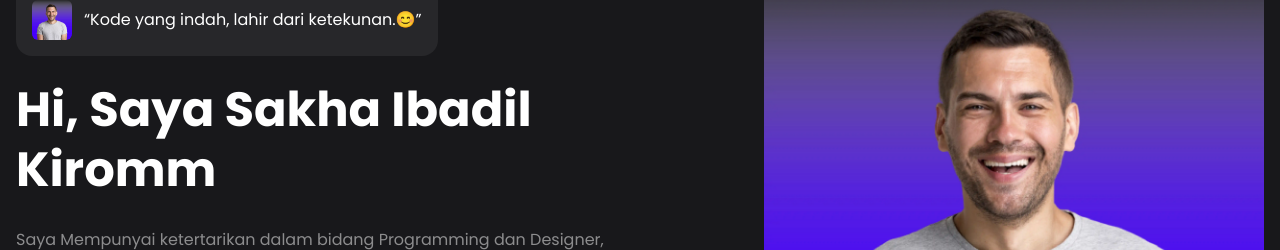
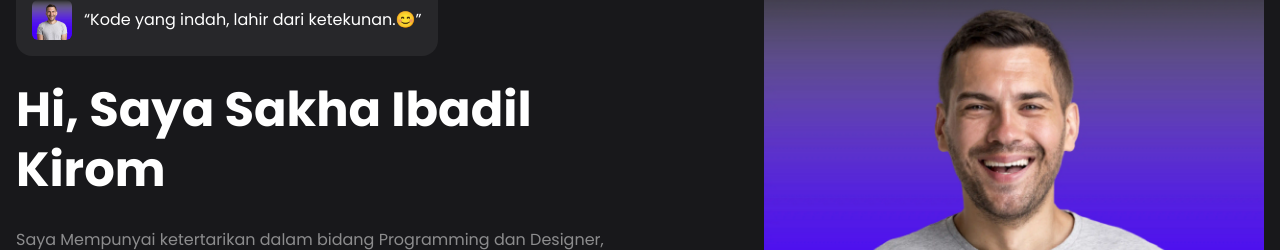
Before and after one commit to Sakhaika/MyPortofolioWebsite, a React (Vite) app: page / in a window 1280 px wide. Shown: the part 198-448 px from the top of the page. Built offline with nearby package versions, Linux system fonts and the light colour scheme.

Commit message:
fix: correct name spelling in header of App component

```diff
--- a/src/App.jsx
+++ b/src/App.jsx
@@ -15,7 +15,7 @@ function App() {
             <q>Kode yang indah, lahir dari ketekunan.😊</q>
           </div>
           <h1 className="text-5xl/tight font-bold mb-6">
-            Hi, Saya Sakha Ibadil Kiromm
+            Hi, Saya Sakha Ibadil Kirom
           </h1>
           <p className="text-base/loose mb-6 opacity-50">
             Saya Mempunyai ketertarikan dalam bidang Programming dan Designer,
```
